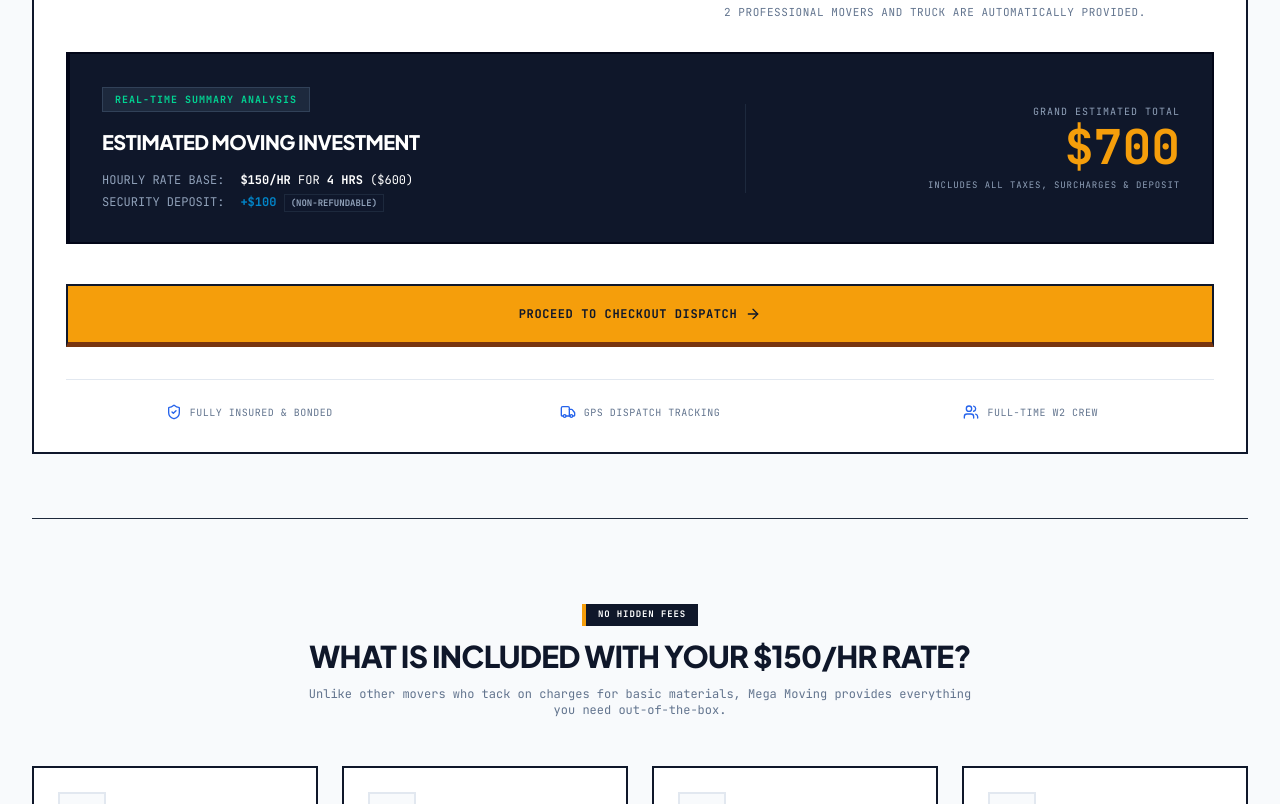
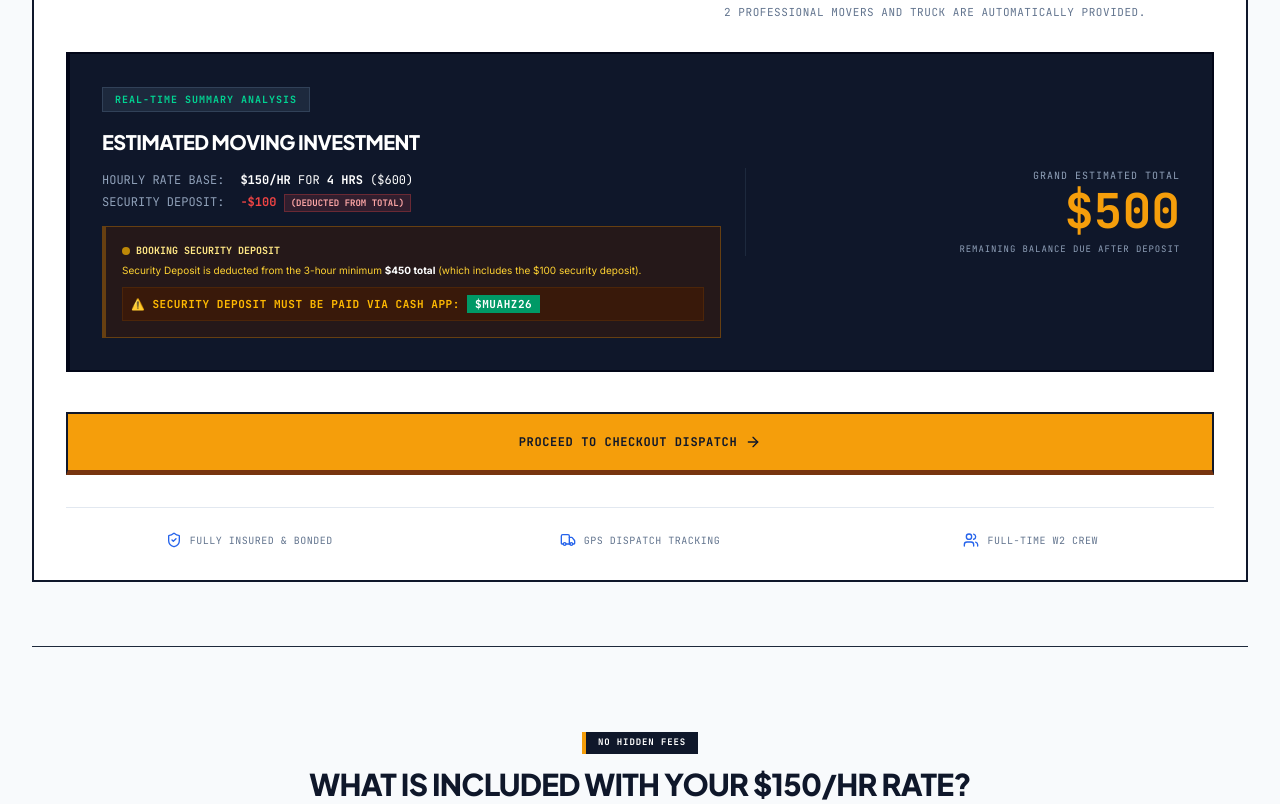
Before and after one commit to NextSocialNetwork/Movers312.Com, a React (Vite) app: page / in a window 1280 px wide. Shown: the part 1820-2624 px from the top of the page. Built offline with nearby package versions, Linux system fonts and the light colour scheme.

Commit message:
feat: update security deposit payment logic
Adjust the pricing model to treat the $100 security deposit as a deduction from the total cost rather than an additional fee. Add clear payment instructions and Cash App details to the UI for better customer clarity.

```diff
--- a/index.html
+++ b/index.html
@@ -3,7 +3,7 @@
   <head>
     <meta charset="UTF-8" />
     <meta name="viewport" content="width=device-width, initial-scale=1.0" />
-    <title>Mega Moving Chicago</title>
+    <title>My Google AI Studio App</title>
   </head>
   <body>
     <div id="root"></div>
--- a/src/App.tsx
+++ b/src/App.tsx
@@ -415,11 +415,21 @@ export default function App() {
                 </a>
               </div>
 
+              {/* Cash App Payment Notification on Success */}
+              <div className="bg-amber-50 border-2 border-amber-305 rounded-none p-5 text-left max-w-lg mx-auto space-y-2 font-mono">
+                <span className="text-[10px] text-amber-800 font-extrabold uppercase block tracking-wider">⚠️ Paid Security Deposit Required</span>
+                <p className="text-[11px] text-slate-700 leading-relaxed font-sans normal-case font-medium">To lock your dispatch slot, the <strong className="text-slate-900">$100 security deposit</strong> must be paid via Cash App. This is deducted from the 3-hour minimum ($450 total base including the $100 security deposit), leaving a Grand Total of <strong className="text-slate-950 font-bold">${newestBooking.totalCost}</strong> due on the move day.</p>
+                <div className="bg-white p-2.5 border border-amber-200 text-xs font-black select-all flex items-center justify-between text-slate-900">
+                  <span>CASH APP TAG:</span>
+                  <span className="text-emerald-600 bg-emerald-50 px-2.5 py-1 border border-emerald-200 text-[13px] font-black select-all font-mono">$Muahz26</span>
+                </div>
+              </div>
+
               <div className="pt-6 border-t border-slate-200 flex flex-col sm:flex-row items-center justify-between gap-4 text-xs font-mono">
                 <div className="text-slate-600 text-left space-y-1.5 uppercase text-[10px]">
                   <p>• Reserved Date: <strong className="text-slate-950">{newestBooking.movingDate}</strong></p>
                   <p>• Recommended Hours: <strong className="text-slate-950">{newestBooking.estimatedHours} hours</strong></p>
-                  <p>• Cost Projection: <strong className="text-[#0f172a] font-black">${newestBooking.totalCost}</strong> <span className="text-[9px] text-emerald-600 bg-emerald-50 px-1.5 py-0.5 border border-emerald-200 font-bold tracking-wider">Includes $100 security deposit</span></p>
+                  <p>• Cost Projection: <strong className="text-[#0f172a] font-black">${newestBooking.totalCost}</strong> <span className="text-[9px] text-emerald-600 bg-emerald-50 px-1.5 py-0.5 border border-emerald-200 font-bold tracking-wider">Remaining Day of Move balance ($100 security deposit already deducted)</span></p>
                 </div>
                 <button
                   type="button"
@@ -670,19 +680,25 @@ export default function App() {
                   </span>
                 </div>
                 <div className="text-right font-mono">
-                  <span className="text-[9px] text-slate-500 uppercase font-bold block tracking-wider">Estimated Cost</span>
-                  <span className="text-xl font-black text-white">${selectedInquiry.totalCost}</span>
-                  <span className="text-[8px] text-emerald-400 block tracking-wider font-bold animate-none uppercase">INCL. $100 DEPOSIT</span>
+                  <span className="text-[9px] text-slate-500 uppercase font-bold block tracking-wider">Grand Total (Remaining Due)</span>
+                  <span className="text-xl font-black text-emerald-400">${selectedInquiry.totalCost}</span>
+                  <span className="text-[8px] text-slate-400 block tracking-wider font-bold animate-none uppercase">$100 Security Deposit Deducted</span>
                 </div>
               </div>
 
-              <div className="bg-[#351e06]/30 p-3 border-2 border-[#542d0c]/50 border-l-4 border-brand-gold space-y-2 text-brand-gold text-left font-mono">
+              <div className="bg-[#351e06]/30 p-3 border-2 border-[#542d0c]/50 border-l-4 border-brand-gold space-y-2 text-brand-gold text-left font-mono text-[9px]">
                 <p className="font-bold text-[10px] flex items-center gap-1 uppercase tracking-wider">
                   <Clock className="w-3.5 h-3.5 text-brand-gold" />
                   What happens next?
                 </p>
                 <p className="text-[10px] leading-normal text-slate-350 uppercase">
-                  This inquiry is loaded under dispatch status <strong>Awaiting Call</strong>. To assign crew resources and standard transit routes, dial the direct office line right away or click call button.
+                  1. Send the <strong>$100 Security Deposit</strong> via Cash App: <strong className="text-white bg-emerald-600 px-1 p-0.5 rounded font-mono select-all">$Muahz26</strong>.
+                </p>
+                <p className="text-[10px] leading-normal text-slate-350 uppercase">
+                  2. This is fully deducted from your 3-hr minimum ($450 base, leaving a grand total of <strong>${selectedInquiry.totalCost}</strong> payable day of move).
+                </p>
+                <p className="text-[10px] leading-normal text-slate-350 uppercase">
+                  3. Contact hotline <strong>+1 (773) 335-5446</strong> with ID <strong>{selectedInquiry.id}</strong> to finalize scheduling slot.
                 </p>
               </div>
 
--- a/src/components/BookingForm.tsx
+++ b/src/components/BookingForm.tsx
@@ -79,7 +79,9 @@ export default function BookingForm({ calculatedData, onBack, onBookingSuccess }
         "Load Configuration": HOME_SIZES[newBooking.homeSize]?.label || newBooking.homeSize,
         "Crew Size Assigned": `${2 + newBooking.extraMoversCount} Movers`,
         "Estimated Duration": `${newBooking.estimatedHours} Hours Required`,
-        "Total Estimated Cost": `$${newBooking.totalCost} (Includes $100 Non-Refundable Deposit)`,
+        "Grand Total (Remaining Due on Move Day)": `$${newBooking.totalCost}`,
+        "Deducted Security Deposit (Cash App: $Muahz26)": "$100",
+        "Total Base Cost": `$${newBooking.totalCost + 100}`,
         "Special Notes": notes || 'None provided',
         _replyto: email
       })
@@ -226,6 +228,20 @@ export default function BookingForm({ calculatedData, onBack, onBookingSuccess }
               />
             </div>
 
+            {/* Cash App Payment Note inside Booking Form */}
+            <div className="bg-amber-50 text-amber-950 rounded-none p-5 border-2 border-amber-200 border-l-4 border-amber-500 space-y-2">
+              <div className="font-bold text-xs uppercase tracking-wide font-mono flex items-center gap-2">
+                <span className="inline-block w-2.5 h-2.5 bg-amber-500 rounded-full animate-ping shrink-0"></span>
+                <span>Security Deposit Instruction</span>
+              </div>
+              <p className="text-xs leading-relaxed font-sans font-medium normal-case">
+                Our 3-hour minimum is <strong className="text-amber-950 font-bold">$450 total</strong> which includes the <strong className="text-amber-950 font-bold">$100 security deposit</strong>. The security deposit is deducted from your moving total, leaving a remaining balance of <strong className="text-amber-100 bg-[#0f172a] px-1.5 py-0.5">${calculatedData.totalPrice}</strong> on completion.
+              </p>
+              <div className="bg-amber-100 p-3 border border-amber-300 font-mono text-[10px] font-black uppercase text-amber-950">
+                ⚠️ Security Deposit Must be Paid via Cash App: <span className="bg-emerald-600 text-white px-2 py-0.5 text-xs inline-block tracking-widest select-all font-bold font-mono">$Muahz26</span>
+              </div>
+            </div>
+
             {/* Direct Instant Confirmation Notice */}
             <div className="bg-emerald-50 text-slate-800 rounded-none p-5 border-2 border-emerald-200 border-l-4 border-emerald-500 flex items-start gap-4">
               <Shield className="w-5 h-5 text-emerald-600 shrink-0 mt-0.5" />
@@ -339,9 +355,9 @@ export default function BookingForm({ calculatedData, onBack, onBookingSuccess }
                        <span className="font-semibold text-[#f59e0b]">+${calculatedData.extraMovers * 50 * calculatedData.hoursNeeded}</span>
                      </div>
                   )}
-                  <div className="flex justify-between text-[#0284c7]">
-                    <span className="text-slate-300">Non-Refundable Security Deposit</span>
-                    <span className="font-semibold">+$100</span>
+                  <div className="flex justify-between text-[#ef4444]">
+                    <span className="text-slate-300">Deducted Security Deposit (Paid via Cash App)</span>
+                    <span className="font-semibold">-$100</span>
                   </div>
                   <div className="flex justify-between">
                     <span className="text-slate-300">Fuel &amp; Cargo Straps Protection fee</span>
@@ -357,6 +373,7 @@ export default function BookingForm({ calculatedData, onBack, onBookingSuccess }
                   <div className="text-right">
                     <span className="text-[10px] text-slate-400 font-semibold block uppercase font-mono">Grand Estimated Total</span>
                     <span className="text-2xl font-black text-white">${calculatedData.totalPrice}</span>
+                    <span className="text-[8px] text-emerald-400 block tracking-wider font-extrabold select-none mt-1">(Payable Day of Move)</span>
                   </div>
                 </div>
               </div>
--- a/src/components/MyBookings.tsx
+++ b/src/components/MyBookings.tsx
@@ -83,7 +83,7 @@ export default function MyBookings({ bookings, onRefresh, onSelectBooking }: MyB
                   <div className="text-right">
                     <span className="text-lg font-black text-[#2563eb] block">${booking.totalCost}</span>
                     <span className="text-[9px] uppercase font-bold text-slate-500 block">Est {booking.estimatedHours} hrs</span>
-                    <span className="text-[8px] uppercase font-bold text-emerald-800 bg-emerald-50 border border-emerald-200 px-1 py-0.5 inline-block mt-1">Incl. $100 Deposit</span>
+                    <span className="text-[8px] uppercase font-bold text-emerald-800 bg-emerald-50 border border-emerald-200 px-1 py-0.5 inline-block mt-1">Deposit Deducted</span>
                   </div>
                 </div>
 
--- a/src/components/QuoteCalculator.tsx
+++ b/src/components/QuoteCalculator.tsx
@@ -43,7 +43,7 @@ export default function QuoteCalculator({ onCalculate, initialData }: QuoteCalcu
   const displayHours = Math.max(PRICING.minHours, hoursNeeded);
   const hourlyTotal = totalHourlyRate * displayHours;
   const securityDeposit = PRICING.securityDeposit;
-  const totalPrice = hourlyTotal + securityDeposit;
+  const totalPrice = hourlyTotal - securityDeposit;
 
   const handleCalculateSubmit = (e: React.FormEvent) => {
     e.preventDefault();
@@ -281,11 +281,26 @@ export default function QuoteCalculator({ onCalculate, initialData }: QuoteCalcu
                   <span className="text-slate-400">Hourly Rate Base:</span>
                   <span className="text-white"><strong>${totalHourlyRate}/hr</strong> for <strong>{displayHours} hrs</strong> (${hourlyTotal})</span>
                 </div>
-                <div className="flex justify-between md:justify-start gap-4 text-[#0284c7]">
+                <div className="flex justify-between md:justify-start gap-4 text-[#ef4444]">
                   <span className="text-slate-400">Security Deposit:</span>
-                  <span><strong>+${securityDeposit}</strong> <span className="text-[9px] text-slate-400 bg-slate-900 border border-slate-800 px-1.5 py-0.5 font-bold uppercase">(Non-Refundable)</span></span>
+                  <span><strong>-${securityDeposit}</strong> <span className="text-[9px] text-[#fca5a5] bg-[#ef4444]/15 border border-[#ef4444]/30 px-1.5 py-0.5 font-bold uppercase">(Deducted from Total)</span></span>
                 </div>
               </div>
+
+              {/* Cash App Payment Note */}
+              <div className="bg-amber-950/40 p-4 border border-amber-500/30 border-l-4 border-amber-500 text-amber-300 rounded-none text-[10px] uppercase tracking-normal">
+                <div className="font-bold flex items-center gap-1.5 mb-1 text-amber-200">
+                  <span className="inline-block w-2 h-2 rounded-full bg-amber-400 animate-pulse"></span>
+                  Booking Security Deposit
+                </div>
+                <p className="text-slate-350 leading-relaxed font-sans normal-case">
+                  Security Deposit is deducted from the 3-hour minimum <strong className="text-white">$450 total</strong> (which includes the $100 security deposit).
+                </p>
+                <div className="mt-2 text-amber-400 font-black tracking-wider text-[11px] bg-amber-950/60 p-2 border border-amber-500/10">
+                  ⚠️ Security Deposit Must be Paid via Cash App: <span className="text-white bg-emerald-600 px-2 py-0.5 select-all">$Muahz26</span>
+                </div>
+              </div>
+
             </div>
 
             <div className="md:col-span-5 text-center md:text-right font-mono border-t md:border-t-0 md:border-l border-slate-800 pt-6 md:pt-0 md:pl-6">
@@ -294,7 +309,7 @@ export default function QuoteCalculator({ onCalculate, initialData }: QuoteCalcu
                 ${totalPrice}
               </div>
               <div className="text-[9px] text-slate-400 font-mono tracking-widest uppercase mt-2">
-                Includes All Taxes, Surcharges &amp; Deposit
+                Remaining Balance Due after Deposit
               </div>
             </div>
           </div>
```
